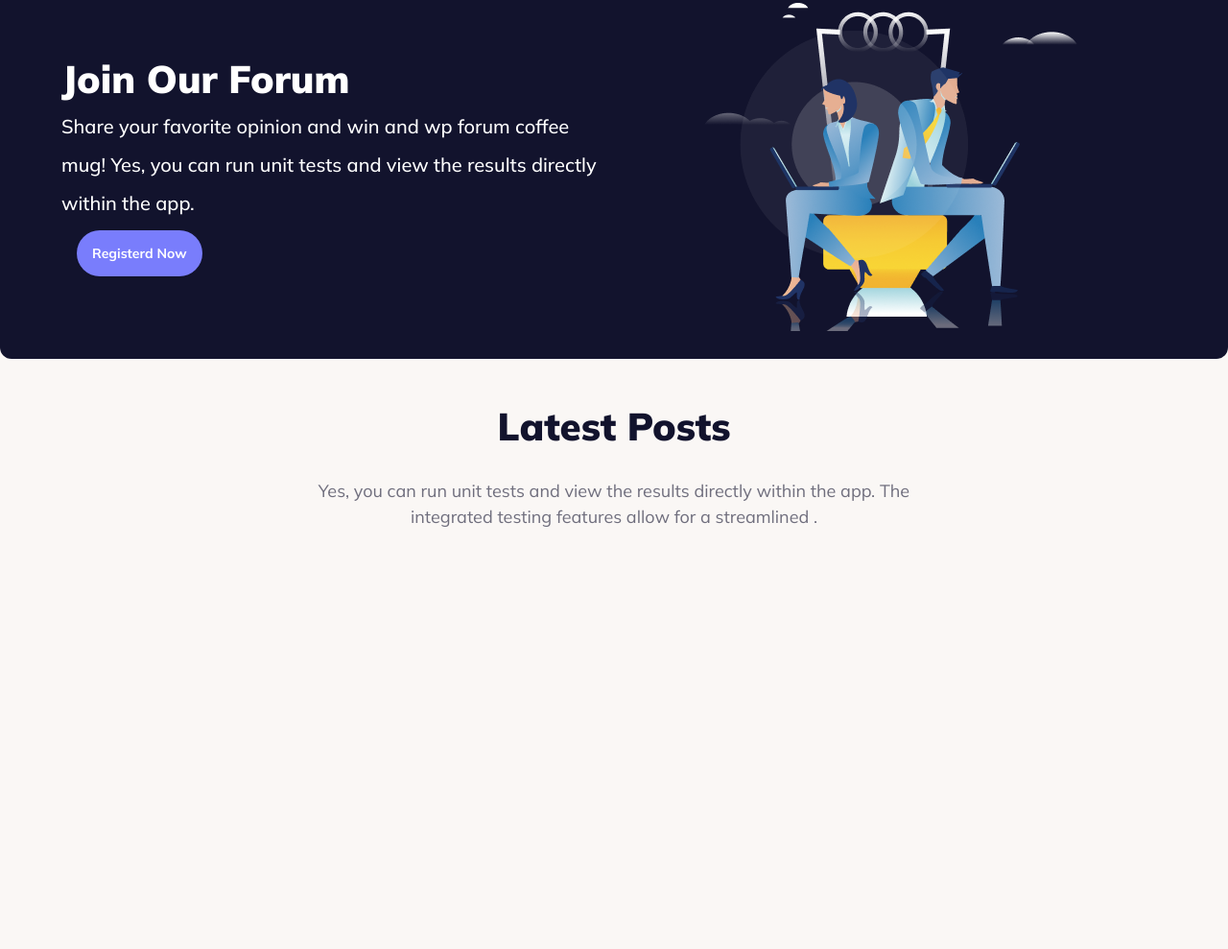
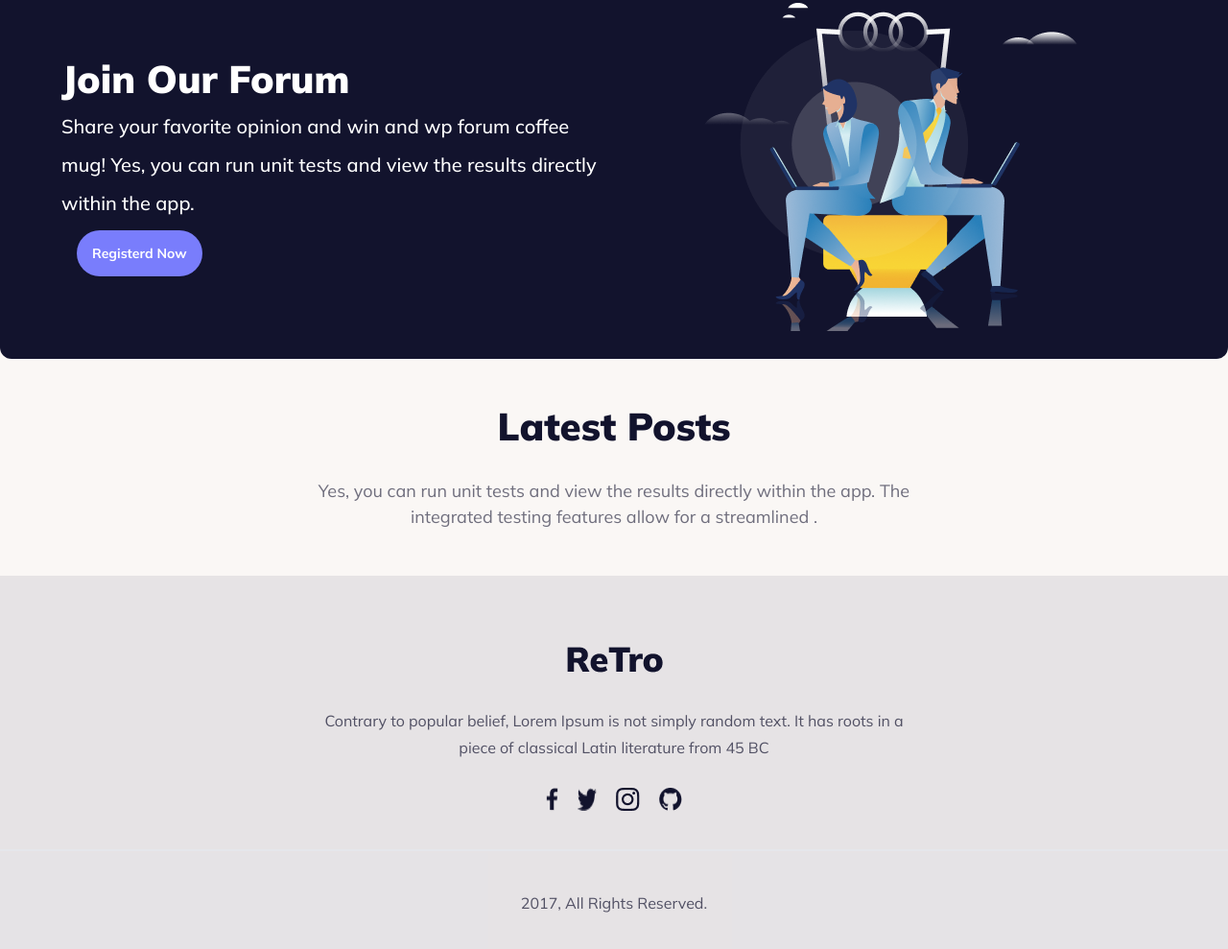
Before and after one commit to Dark-Fahim/retro-forum, a plain HTML site: page index.html in a window 1280 px wide. Shown: the part 890-1879 px from the top of the page at 96% size. Before the commit the page ends 1490 px from the top, so only its background shows below. Drawn offline with nearby package versions, Linux system fonts and the light colour scheme.

Commit message:
footer added

```diff
--- a/index.html
+++ b/index.html
@@ -131,7 +131,20 @@
     </main>
 
     <!-- Footer -->
-    <footer>
+    <footer class="bg-[#30325E1A] py-16">
+        <div class="container mx-auto pb-10 border-b-2 flex flex-col items-center justify-center gap-7">
+            <img src="./images/logo.png" alt="">
+            <p class="text-[#12132DB3] leading-7 text-center">Contrary to popular belief, Lorem Ipsum is not simply random text. It has roots in a <br> piece of classical Latin literature from 45 BC</p>
+            <div class="flex gap-5">
+                <img src="./images/facebook.png" alt="">
+                <img src="./images/twitter.png" alt="">
+                <img src="./images/instagram.png" alt="">
+                <img src="./images/github.png" alt="">
+            </div>
+
+        </div>
+
+        <p class="text-[#12132DB3] leading-7 text-center my-10">2017, All Rights Reserved.</p>
 
     </footer>
 
```
Also changed, not shown: images/facebook.png (added), images/github.png (added), images/instagram.png (added), images/twitter.png (added).
